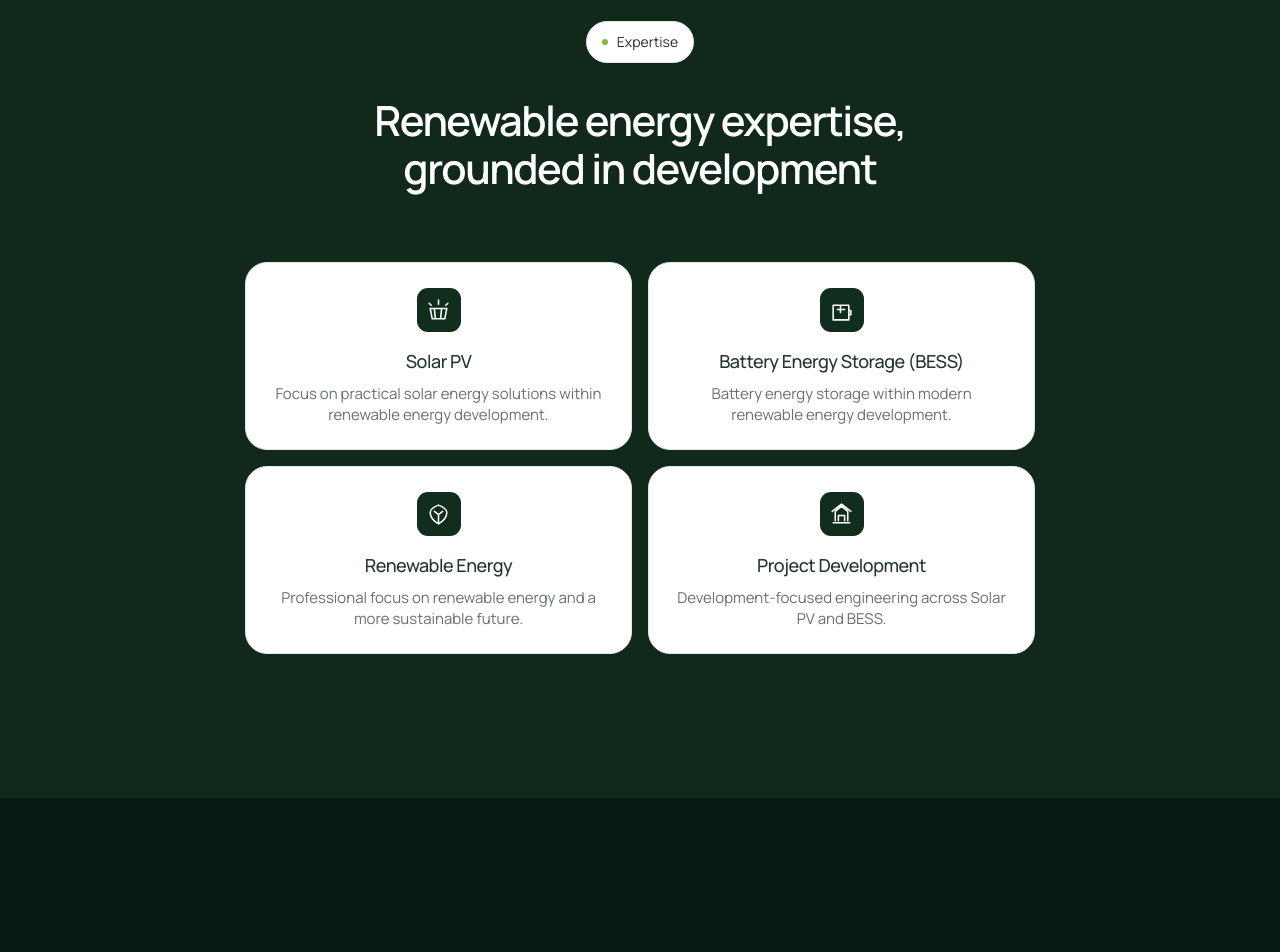
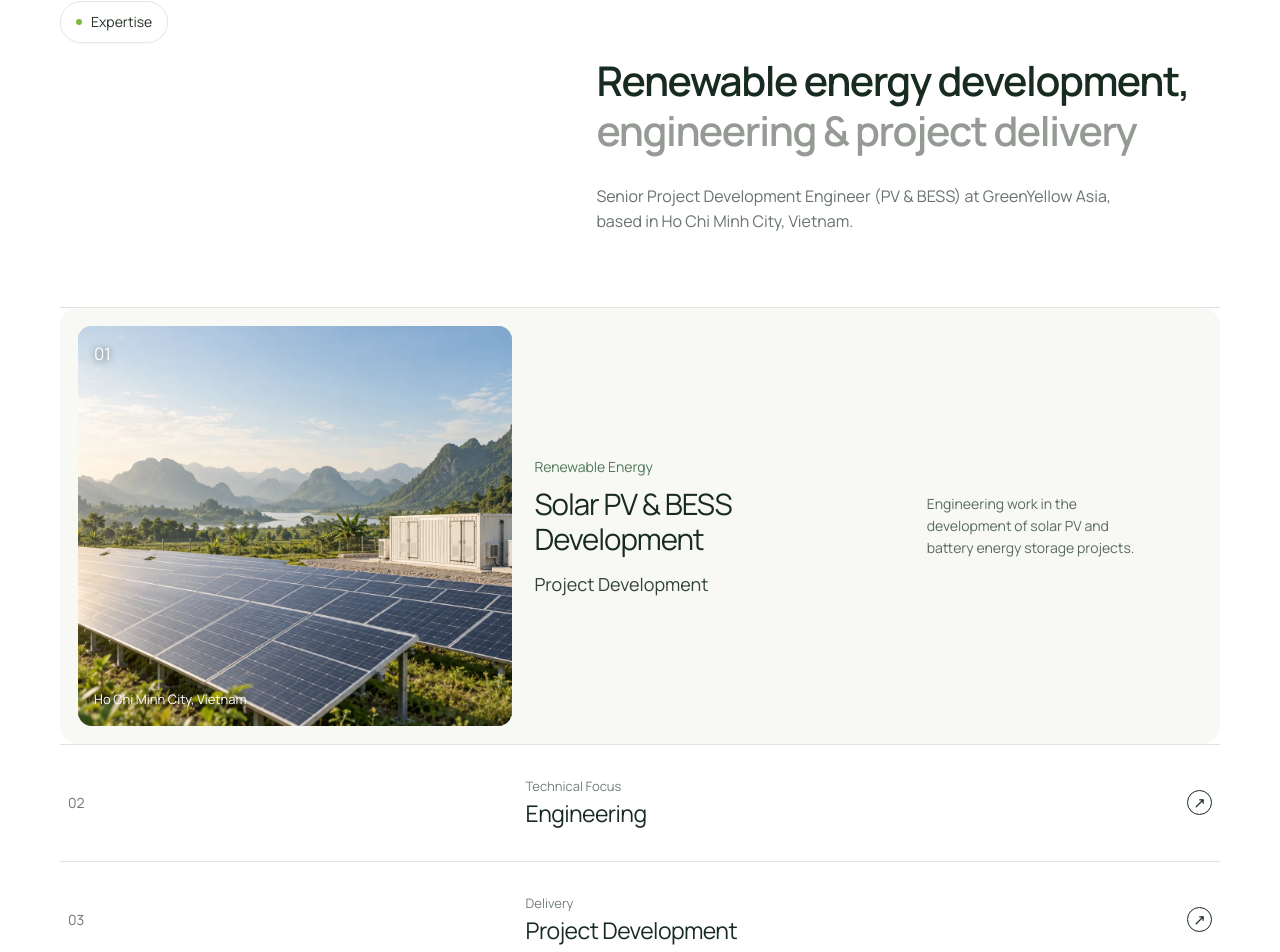
Before and after one commit to Nhutduyasda/viet-le-portfolio, a Next.js app: page / in a window 1280 px wide. Shown: the part 1842-2794 px from the top of the page. Before the commit the page ends 2640 px from the top, so only its background shows below. Built offline with nearby package versions, Linux system fonts and the light colour scheme.

Commit message:
feat(phase-2): polish editorial expertise and section motion

```diff
--- a/src/app/globals.css
+++ b/src/app/globals.css
@@ -93,17 +93,43 @@ html { scroll-behavior: smooth; }
 .about-focus-title { margin-top: auto; font-size: clamp(40px, 3.7vw, 54px); font-weight: 500; line-height: 1.08; letter-spacing: -.05em; }
 .about-focus-footer { display: flex; justify-content: space-between; gap: 12px; align-items: end; margin-top: auto; border-top: 1px solid #dedfda; padding-top: 15px; color: #67736b; font-size: 12px; }
 .about-focus-footer span:last-child { text-align: right; }
-.expertise-section { background: #10291b; color: #fff; padding: 132px 0 144px; }
-.expertise-inner { display: flex; flex-direction: column; align-items: center; }
+#about, #expertise { scroll-margin-top: 96px; }
+.expertise-section { background: #fff; color: #182b20; padding: 112px 0 140px; }
+.expertise-intro { display: grid; grid-template-columns: 44% 1fr; gap: 26px; align-items: start; margin: 0 20px 72px; }
 .expertise-pill { color: #253426; }
-.expertise-heading { margin-top: 33px; max-width: 700px; text-align: center; font-size: clamp(34px, 3.25vw, 46px); line-height: 1.16; font-weight: 600; letter-spacing: -.035em; }
-.expertise-grid { display: grid; grid-template-columns: repeat(2, minmax(0, 1fr)); width: min(100%, 790px); gap: 16px; margin-top: 70px; }
-.expertise-card { display: flex; min-height: 188px; flex-direction: column; align-items: center; justify-content: center; border: 1px solid #e6e8e5; border-radius: 22px; background: #fff; padding: 22px 28px; text-align: center; color: #22372b; }
-.expertise-icon { display: flex; width: 44px; height: 44px; align-items: center; justify-content: center; border-radius: 11px; background: #102d1e; color: #fff; }
-.expertise-icon svg { width: 25px; height: 25px; }
-.expertise-card h3 { margin-top: 18px; font-size: 18px; font-weight: 500; line-height: 1.25; letter-spacing: -.025em; }
-.expertise-card p { max-width: 335px; margin-top: 10px; font-size: 15px; line-height: 1.4; color: #68716b; }
-
+.expertise-heading { max-width: 680px; margin-top: 55px; font-size: clamp(35px, 3.2vw, 46px); line-height: 1.22; font-weight: 600; letter-spacing: -.035em; }
+.expertise-heading span { color: #959a95; }
+.expertise-summary { max-width: 550px; margin-top: 28px; color: #68736c; font-size: 16px; line-height: 1.6; }
+.feature-list { margin: 0 20px; }
+.feature-row { border-top: 1px solid #dfe3df; }
+.feature-row:last-child { border-bottom: 1px solid #dfe3df; }
+.feature-trigger { display: grid; grid-template-columns: 40% 1fr 28px; align-items: center; width: 100%; min-height: 116px; padding: 16px 8px; text-align: left; cursor: pointer; }
+.feature-number { color: #6d786e; font-size: 14px; }
+.feature-label { display: grid; gap: 4px; font-size: 23px; line-height: 1.25; letter-spacing: -.025em; }
+.feature-label small { color: #748078; font-size: 13px; letter-spacing: 0; }
+.feature-expand { justify-self: end; display: grid; place-items: center; width: 25px; height: 25px; border: 1.5px solid currentColor; border-radius: 50%; font-size: 15px; line-height: 1; transition: transform .4s cubic-bezier(.16,1,.3,1); }
+.feature-trigger:hover .feature-expand, .feature-trigger:focus-visible .feature-expand { transform: rotate(45deg); }
+.feature-trigger:focus-visible { outline: 2px solid #54883d; outline-offset: -3px; }
+.feature-row-active .feature-trigger { display: none; }
+.feature-panel { display: grid; grid-template-rows: 0fr; opacity: 0; transition: grid-template-rows .65s cubic-bezier(.16,1,.3,1), opacity .4s ease; }
+.feature-row-active .feature-panel { grid-template-rows: 1fr; opacity: 1; }
+.feature-panel-inner { display: grid; grid-template-columns: 39% 1fr; min-height: 0; overflow: hidden; border-radius: 18px; background: #f8f8f5; }
+.feature-media { position: relative; min-height: 400px; margin: 18px 0 18px 18px; overflow: hidden; border-radius: 14px; background: #acc2a9; }
+.feature-photo { object-fit: cover; }
+.feature-media-number, .feature-media-place { position: absolute; left: 16px; color: #fff; text-shadow: 0 1px 7px #000a; font-size: 17px; }
+.feature-media-number { top: 15px; }
+.feature-media-place { bottom: 16px; font-size: 13px; }
+.feature-copy { display: grid; grid-template-columns: 1fr minmax(150px, .7fr); gap: 22px; align-items: center; padding: 34px 34px 34px 22px; }
+.feature-category { color: #507856; font-size: 14px; }
+.feature-copy h4 { margin-top: 9px; font-size: clamp(24px, 2.3vw, 33px); line-height: 1.2; letter-spacing: -.035em; }
+.feature-focus { margin-top: 14px; font-size: 18px; color: #314237; }
+.feature-detail { max-width: 230px; color: #596b60; font-size: 14px; line-height: 1.55; }
+@media (prefers-reduced-motion: no-preference) {
+  .phase2-reveal { opacity: 0; transform: translateY(24px); transition: opacity .8s cubic-bezier(.16,1,.3,1), transform .8s cubic-bezier(.16,1,.3,1); }
+  .phase2-reveal.phase2-visible { opacity: 1; transform: none; }
+  .about-intro-row.phase2-reveal { transition-delay: .09s; }
+  .about-card-grid.phase2-reveal { transition-delay: .15s; }
+}
 @media (max-width: 900px) {
   .about-heading-row { grid-template-columns: 135px 1fr; gap: 22px; }
   .about-heading { font-size: 32px; }
@@ -122,14 +148,21 @@ html { scroll-behavior: smooth; }
   .about-card-grid { display: flex; flex-direction: column; gap: 14px; margin: 36px 0 0; }
   .about-card { height: 315px; }
   .about-card-light { height: 275px; }
-  .expertise-section { padding: 94px 0 105px; }
-  .expertise-heading { font-size: clamp(32px, 8vw, 42px); }
-  .expertise-grid { grid-template-columns: 1fr; gap: 14px; margin-top: 48px; }
-  .expertise-card { min-height: 180px; }
+  .expertise-section { padding: 90px 0 105px; }
+  .expertise-intro { display: block; margin: 0 0 52px; }
+  .expertise-heading { margin-top: 27px; font-size: clamp(32px, 8vw, 42px); }
+  .feature-list { margin: 0; }
+  .feature-trigger { grid-template-columns: 44px 1fr 27px; min-height: 99px; }
+  .feature-label { font-size: 20px; }
+  .feature-panel-inner { display: block; padding: 12px; }
+  .feature-media { height: 270px; min-height: 0; margin: 0; }
+  .feature-copy { display: block; padding: 27px 10px 19px; }
+  .feature-detail { margin-top: 18px; }
+
 }
 @media (prefers-reduced-motion: reduce) {
   html { scroll-behavior: auto; }
-  .expertise-card { transition: none; }
+  .phase2-reveal, .feature-panel, .feature-expand, .site-nav-link { transition: none !important; }
 }
 
 /* Solarify's header changes from an image overlay to a white bar on scroll. */
@@ -141,3 +174,13 @@ html { scroll-behavior: smooth; }
 .site-header-scrolled nav[aria-label="Main navigation"] > a:last-child { background: #101010; color: #fff; }
 .site-header-scrolled .mobile-trigger { background: #101010; color: #fff; }
 @media (prefers-reduced-motion: reduce) { .site-header { transition: none; } }
+
+/* The reference keeps its header links understated in both modes. */
+.site-nav-link { display: inline-block; transition: opacity .3s ease, transform .45s cubic-bezier(.16,1,.3,1); }
+.site-nav-link:hover { opacity: .65; transform: translateY(-2px); }
+.site-header-scrolled .site-nav-link:hover { color: #182b20; opacity: .58; }
+@media (min-width: 651px) and (max-width: 900px) {
+  .expertise-intro { grid-template-columns: 30% 1fr; }
+  .feature-copy { display: block; }
+  .feature-detail { margin-top: 22px; }
+}
--- a/src/app/page.tsx
+++ b/src/app/page.tsx
@@ -2,10 +2,12 @@ import { SiteHeader } from "@/components/layout/SiteHeader";
 import { Hero } from "@/components/sections/Hero";
 import { About } from "@/components/sections/About";
 import { Expertise } from "@/components/sections/Expertise";
+import { SectionMotion } from "@/components/sections/SectionMotion";
 
 export default function Home() {
   return (
     <>
+      <SectionMotion />
       <a href="#main-content" className="sr-only focus:not-sr-only focus:fixed focus:left-4 focus:top-4 focus:z-50 focus:rounded-full focus:bg-white focus:px-5 focus:py-2.5 focus:text-[#081813]">Skip to main content</a>
       <SiteHeader />
       <main id="main-content"><Hero /><About /><Expertise /></main>
--- a/src/components/sections/Expertise.tsx
+++ b/src/components/sections/Expertise.tsx
@@ -1,27 +1,77 @@
-import { portfolioData } from "@/content/profile";
+"use client";
 
-function ExpertiseIcon({ id }: { id: string }) {
-  const paths: Record<string, string> = {
-    solar: "M4 10h16l-2 10H6L4 10Zm4 0 1 10m6-10-1 10M12 2v4M3 5l2 2m16-2-2 2",
-    bess: "M4 7h15v14H4V7Zm15 5h2v4h-2M8 11h7m-4-3v6",
-    renewable: "M12 21c-5-3-8-7-8-11 0-3 3-5 8-7 5 2 8 4 8 7 0 4-3 8-8 11Zm0 0v-9m0 0 4-3m-4 3-4-3",
-    development: "M4 20h16M6 18V9l6-5 6 5v9M9 18v-5h6v5M3 9l9-7 9 7",
-  };
-  return <svg aria-hidden="true" viewBox="0 0 24 24" fill="none" stroke="currentColor" strokeWidth="1.5" strokeLinecap="round" strokeLinejoin="round"><path d={paths[id] || paths.renewable} /></svg>;
-}
+import Image from "next/image";
+import { useState } from "react";
+
+const features = [
+  {
+    number: "01",
+    category: "Renewable Energy",
+    title: "Solar PV & BESS Development",
+    focus: "Project Development",
+    detail: "Engineering work in the development of solar PV and battery energy storage projects.",
+    media: "/images/solar-bess.webp",
+    alt: "Solar panels with battery storage equipment in a subtropical landscape",
+    location: "Ho Chi Minh City, Vietnam",
+  },
+  {
+    number: "02",
+    category: "Technical Focus",
+    title: "Engineering",
+    focus: "Solar PV · BESS",
+    detail: "Technical development across solar photovoltaic systems and battery energy storage.",
+    media: "/images/about-wind.webp",
+    alt: "Wind turbines in a green renewable energy landscape",
+    location: "Renewable Energy",
+  },
+  {
+    number: "03",
+    category: "Delivery",
+    title: "Project Development",
+    focus: "GreenYellow Asia",
+    detail: "Senior Project Development Engineer (PV & BESS) at GreenYellow Asia, based in Ho Chi Minh City.",
+    media: "/images/solar-hero.jpg",
+    alt: "Renewable energy landscape with wind turbines",
+    location: "Ho Chi Minh City, Vietnam",
+  },
+];
 
 export function Expertise() {
+  const [active, setActive] = useState(0);
+
   return (
     <section id="expertise" aria-labelledby="expertise-title" className="expertise-section">
-      <div className="phase2-container expertise-inner">
-        <span className="phase2-pill expertise-pill"><span className="phase2-dot" />Expertise</span>
-        <h2 id="expertise-title" className="expertise-heading">Renewable energy expertise,<br />grounded in development</h2>
-        <div className="expertise-grid">
-          {portfolioData.expertise.map(item => (
-            <article className="expertise-card" key={item.id}>
-              <span className="expertise-icon"><ExpertiseIcon id={item.id} /></span>
-              <h3>{item.title}</h3>
-              <p>{item.description}</p>
+      <div className="phase2-container">
+        <div className="expertise-intro phase2-reveal">
+          <span className="phase2-pill expertise-pill"><span className="phase2-dot" />Expertise</span>
+          <div>
+            <h2 id="expertise-title" className="expertise-heading">Renewable energy development, <span>engineering &amp; project delivery</span></h2>
+            <p className="expertise-summary">Senior Project Development Engineer (PV &amp; BESS) at GreenYellow Asia, based in Ho Chi Minh City, Vietnam.</p>
+          </div>
+        </div>
+        <div className="feature-list phase2-reveal">
+          {features.map((feature, index) => (
+            <article className={`feature-row ${active === index ? "feature-row-active" : ""}`} key={feature.number}>
+              <h3>
+                <button type="button" id={`feature-trigger-${index}`} aria-expanded={active === index} aria-controls={`feature-panel-${index}`} onClick={() => setActive(index)} className="feature-trigger">
+                  <span className="feature-number">{feature.number}</span>
+                  <span className="feature-label"><small>{feature.category}</small><span>{feature.title}</span></span>
+                  <span className="feature-expand" aria-hidden="true">↗</span>
+                </button>
+              </h3>
+              <div id={`feature-panel-${index}`} role="region" aria-labelledby={`feature-trigger-${index}`} inert={active !== index} className="feature-panel">
+                <div className="feature-panel-inner">
+                  <div className="feature-media">
+                    <Image src={feature.media} alt={feature.alt} fill sizes="(max-width: 650px) calc(100vw - 48px), (max-width: 900px) 45vw, 440px" quality={85} className="feature-photo" />
+                    <span className="feature-media-number">{feature.number}</span>
+                    <span className="feature-media-place">{feature.location}</span>
+                  </div>
+                  <div className="feature-copy">
+                    <div><span className="feature-category">{feature.category}</span><h4>{feature.title}</h4><p className="feature-focus">{feature.focus}</p></div>
+                    <p className="feature-detail">{feature.detail}</p>
+                  </div>
+                </div>
+              </div>
             </article>
           ))}
         </div>
```
Also changed, not shown: src/components/layout/SiteHeader.tsx (+7 -8 lines), src/components/sections/About.tsx (+5 -5 lines), src/components/sections/SectionMotion.tsx (added, +25 -0 lines), public/images/about-wind.webp (added), public/images/solar-bess.webp (added).
